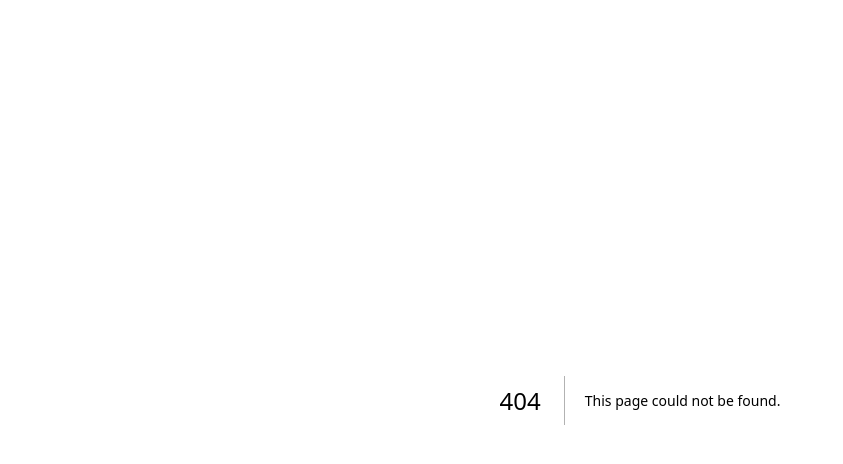
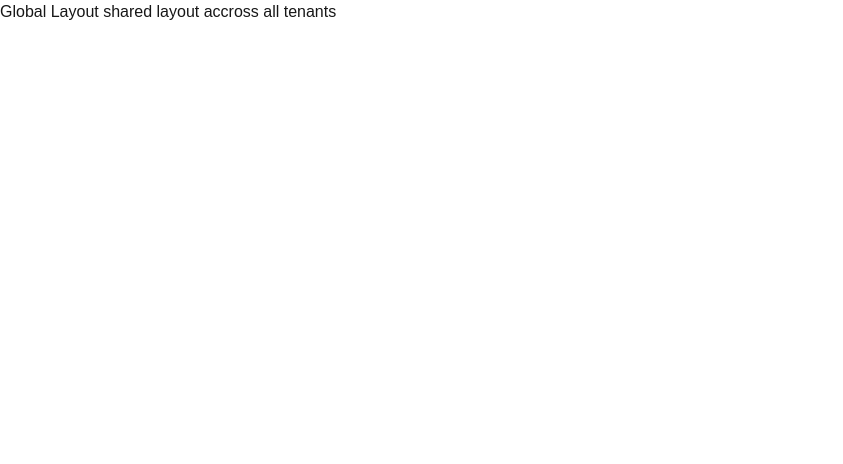
Before and after one commit to bharat-bhangale/Multi-Tenant-Project-Structure-For-E-commerce-Website, a Next.js app: page /shared in a window 1280 px wide. Before the commit this address had no page. Shown: the top 464 px of the page, without its empty margins (0-843 px from the left). Built offline with nearby package versions, Linux system fonts and the light colour scheme.

Commit message:
Shared folder created for share this layout for accross all tenants

```diff
--- /dev/null
+++ b/src/app/shared/layout.tsx
@@ -0,0 +1,11 @@
+import React from 'react'
+
+const layout = () => {
+  return (
+    <div>
+      Global Layout shared layout accross all tenants
+    </div>
+  )
+}
+
+export default layout
--- /dev/null
+++ b/src/app/shared/page.tsx
@@ -0,0 +1,11 @@
+import React from 'react'
+
+const page = () => {
+  return (
+    <div>
+      Landing Page with tenant selection
+    </div>
+  )
+}
+
+export default page
```
